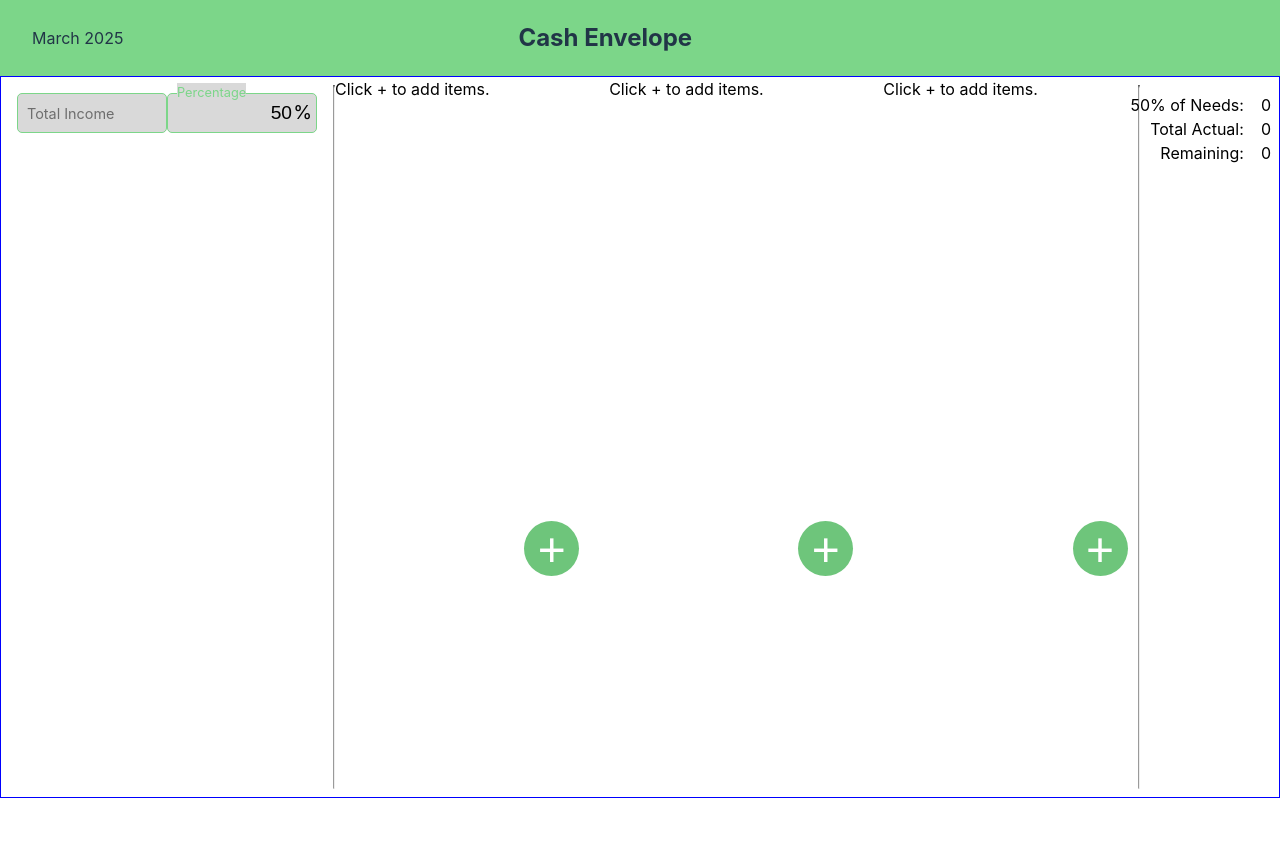
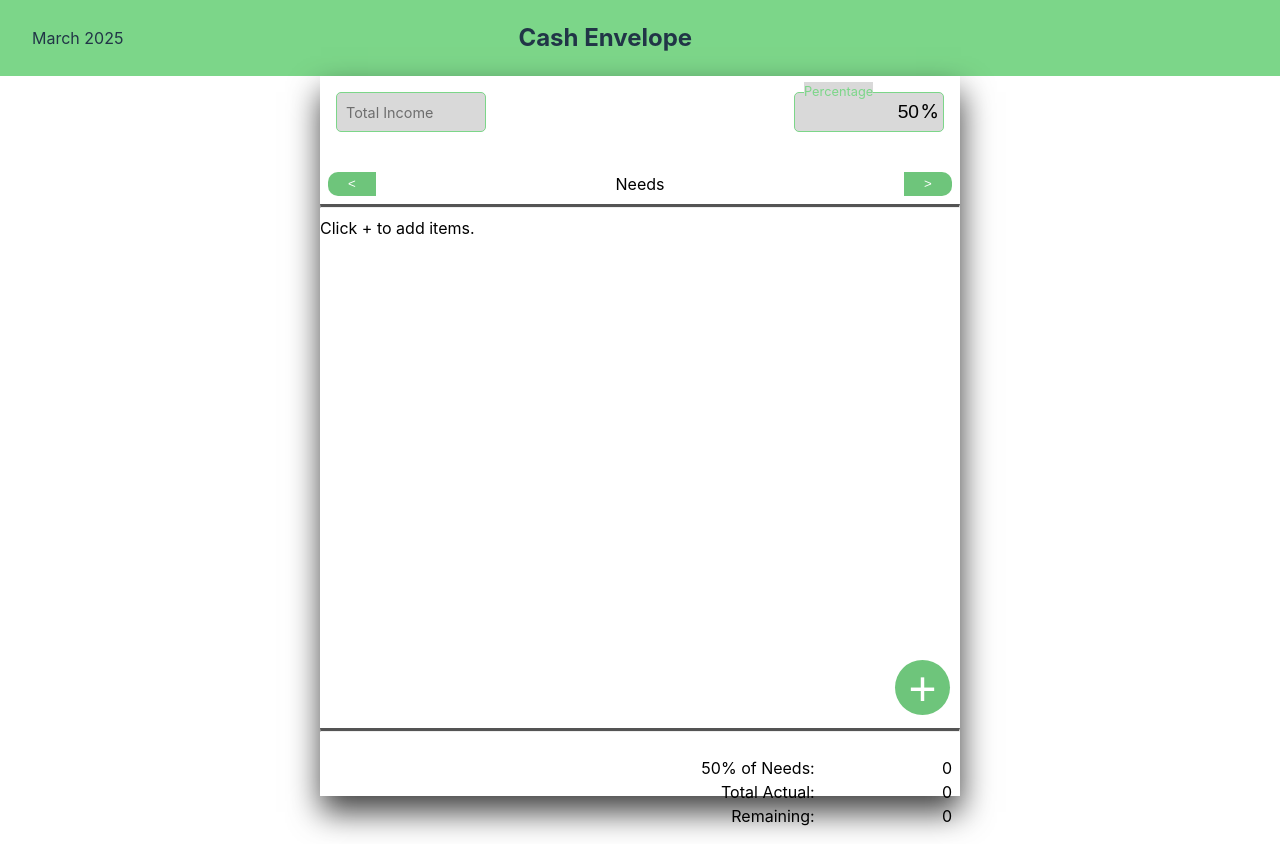
Before and after one commit to emscawas/cash-envelope, a React (Vite) app: page / in a window 1280 px wide. Before the commit the page ends 800 px from the top, so only its background shows below. Built offline with nearby package versions, Linux system fonts and the light colour scheme.

Commit message:
refactor: make the desktop view like mobile view, but centered and put drop shadow in it

```diff
--- a/src/components/body/BudgetPlanner.tsx
+++ b/src/components/body/BudgetPlanner.tsx
@@ -51,9 +51,6 @@ function BudgetPlanner() {
   const [currentBudget, setCurrentBudget] = useState(0);
   const [list, setList] = useState<BudgetItems[]>([]);
   const [budgetsPercentages, setBudgetsPercentages] = useState(defaultPercentages);
-  const [isWideScreen, setIsWideScreen] = useState(
-    window.matchMedia("(min-width: 768px)").matches
-  );
 
   // testing context usage here
   const addToList = (
@@ -95,15 +92,6 @@ function BudgetPlanner() {
 
   useEffect(() => {
     setBudgetsPercentage(budgetsPercentages[currentBudget]);
-
-    const handleResize = () => {
-      setIsWideScreen(window.matchMedia("(min-width: 768px)").matches);
-    };
-
-    window.addEventListener("resize", handleResize);
-    return () => {
-      window.removeEventListener("resize", handleResize);
-    };
   }, [currentBudget, budgetsPercentages]);
 
   const handleIncomeChange = (e: React.ChangeEvent<HTMLInputElement>) => {
@@ -269,10 +257,8 @@ function BudgetPlanner() {
         </div>
         <Divider pixel="3" />
         {/* component for list of budgets allocated */}
-        <div className="lists-tracker" id="slider">
-          {isWideScreen
-            ? budgetPlannerBody // Display all components side by side
-            : budgetPlannerBody[currentBudget]} {/* Display one component at a time */}
+        <div className="lists-tracker">
+         {budgetPlannerBody[currentBudget]}
         </div>
         <Divider pixel="3" />
         {/* component for footer */}
--- a/src/components/body/budgetplanner.css
+++ b/src/components/body/budgetplanner.css
@@ -11,6 +11,9 @@
 .income-container,
 .percentage-container {
   position: relative;
+}
+
+.percentage-container {
   pointer-events: none;
 }
 
@@ -160,22 +163,12 @@
 
 @media (min-width: 768px) {
   .body {
+    width: 50vw;
     height: 90vh;
-    border: 1px solid blue;
-    display: flex;
+    transform: translateX(50%);
+    box-shadow: 1px 16px 30px 0px rgba(0,0,0,0.75);
   }
-
-  .navigations {
-    display: none;
-  }
-
-  #slider {
-    display: flex;
-    justify-content: space-between;
-    gap: 20px;
-  }
-
-  #slider > * {
-    flex: 1;
+  .lists-tracker {
+    width: 50vw;
   }
 }
--- a/src/components/body/lists/needs.css
+++ b/src/components/body/lists/needs.css
@@ -258,3 +258,9 @@
   display: flex;
   width: 100%;
 }
+
+@media (min-width: 768px) {
+  .needs-lists-container {
+    width: 50vw;
+  }
+}
--- a/src/components/body/lists/savingsDebts.css
+++ b/src/components/body/lists/savingsDebts.css
@@ -262,3 +262,9 @@
     display: flex;
     width: 100%;
   }
+
+  @media (min-width: 768px) {
+    .sd-lists-container {
+      width: 50vw;
+    }
+  }
--- a/src/components/body/lists/wants.css
+++ b/src/components/body/lists/wants.css
@@ -258,3 +258,9 @@
     display: flex;
     width: 100%;
   }
+
+  @media (min-width: 768px) {
+    .wants-lists-container {
+      width: 50vw;
+    }
+  }
```
